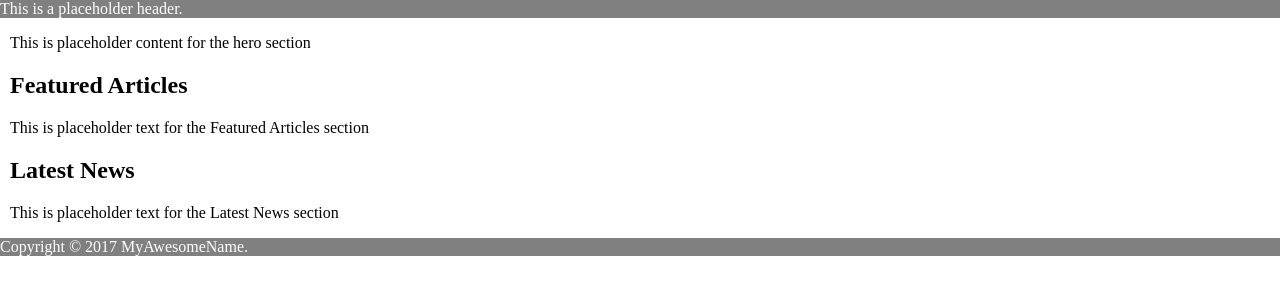
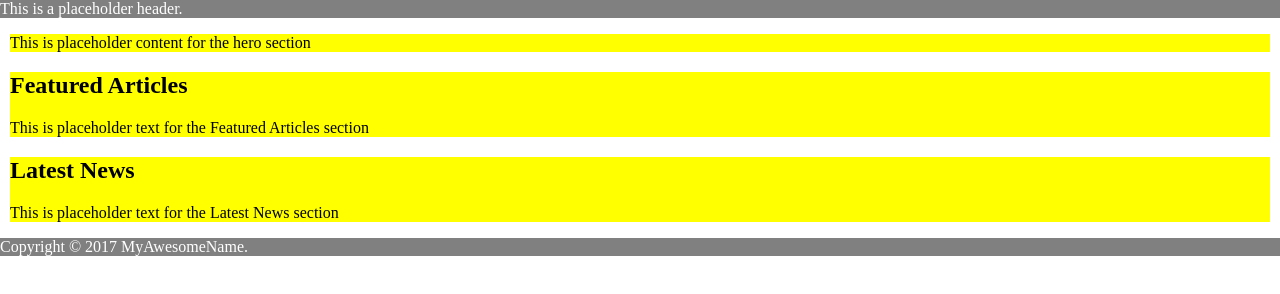
Before and after one commit to xxhrstn/css-seatwork-2, a plain HTML site: page exercise1.html in a window 1280 px wide. Drawn offline with Linux system fonts and the light colour scheme.

Commit message:
Update exercise1.html

```diff
--- a/exercise1.html
+++ b/exercise1.html
@@ -1,6 +1,11 @@
 <html>
         <head>
             <link rel="stylesheet" type="text/css" href="./style.css">
+        <style>
+                section.row {
+    background-color: yellow;
+}
+        </style>
         </head>
         <body>
             <header>
```
